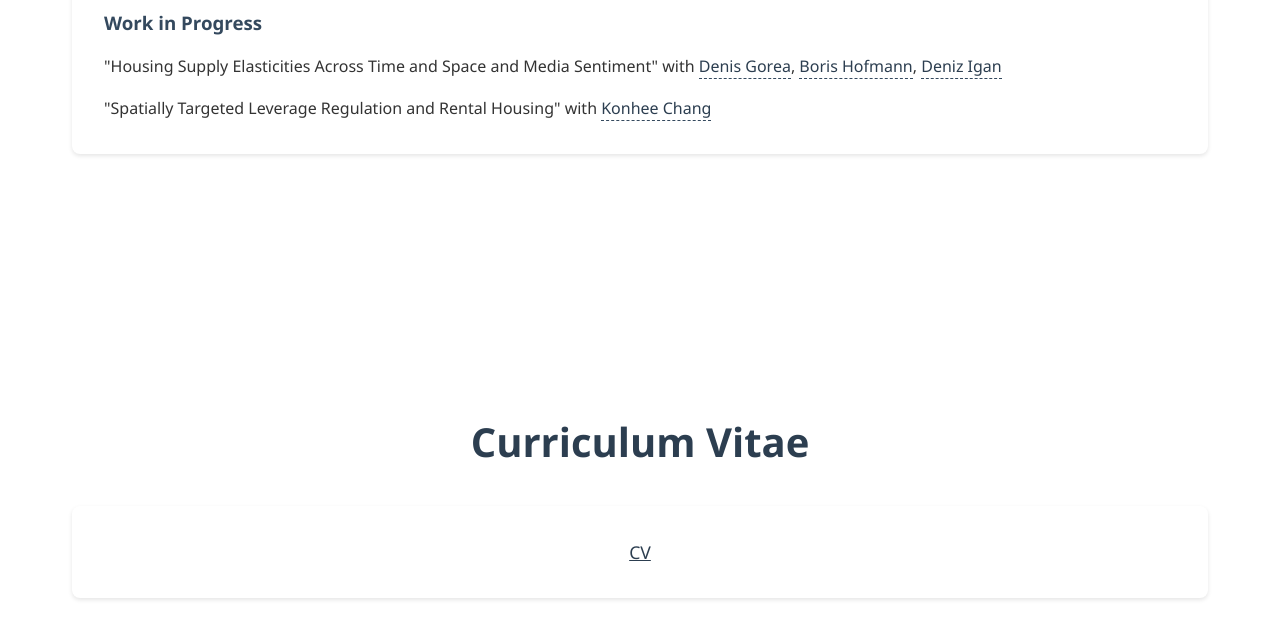
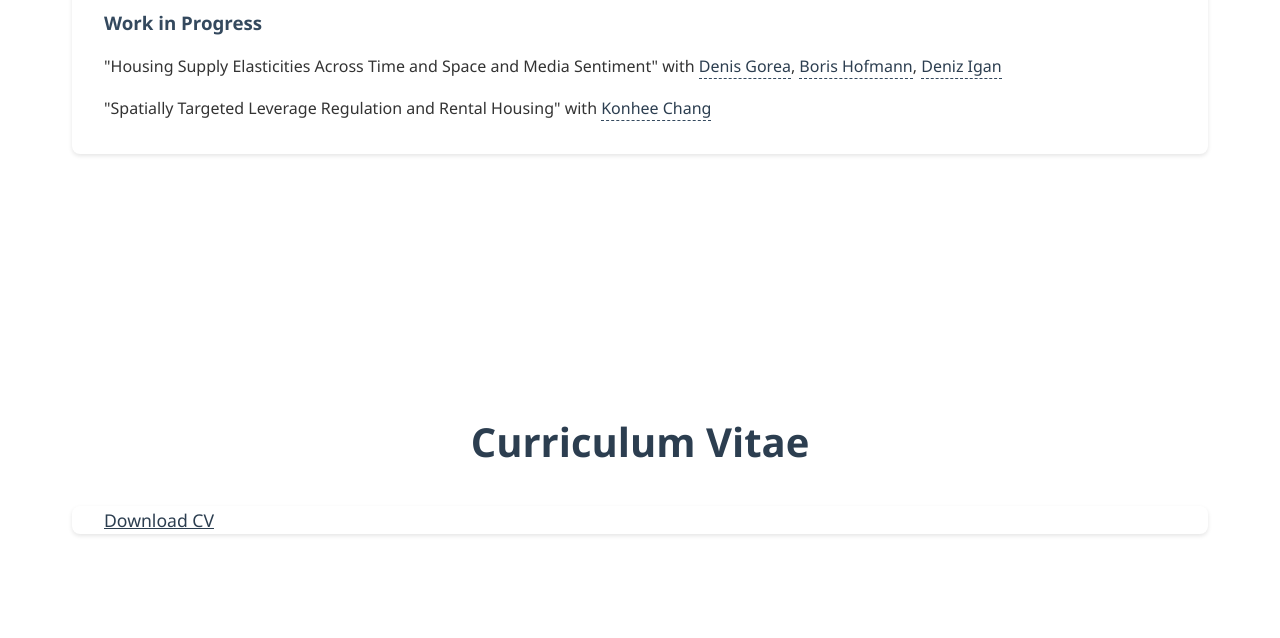
Before and after one commit to jaeyeon-lee12/jaeyeon-lee12.github.io, a plain HTML site: page index.html in a window 1280 px wide. Shown: the part 1604-2242 px from the top of the page. Drawn offline with Linux system fonts and the light colour scheme.

Commit message:
style change

```diff
--- a/index.html
+++ b/index.html
@@ -186,6 +186,11 @@
         margin-top: 0.5rem;
         }
 
+        .cv-section {
+    margin: 2rem 0;
+    padding: 0 2rem;  /* Add some padding from the left */
+        }
+
         .cv-link {
             color: #2c3e50;
             text-decoration: underline;
@@ -195,11 +200,6 @@
 
         .cv-link:hover {
             color: #3498db;
-    }
-
-    .cv-section {
-        text-align: center;
-        margin: 2rem 0;
         }
     </style>
 </head>
@@ -272,8 +272,8 @@
         <div class="container">
             <h2 class="section-title">Curriculum Vitae</h2>
 
-            <div class="cv-section">
-                <a href="JaeyeonLee_CV.pdf" class="cv-link">CV</a>
+            <div class="cv-section" style="text-align: left;">
+                <a href="JaeyeonLee_CV.pdf" class="cv-link">Download CV</a>
             </div>
         </div>
     </section>
```
Lines whose indentation alone changed are shown as unchanged.
